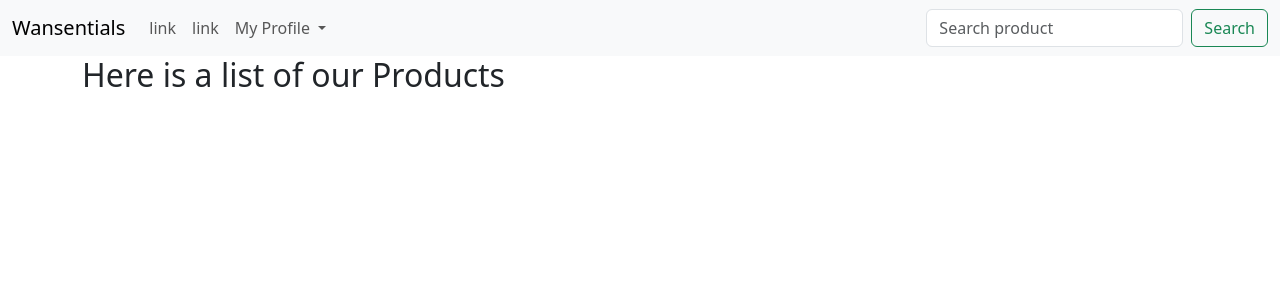
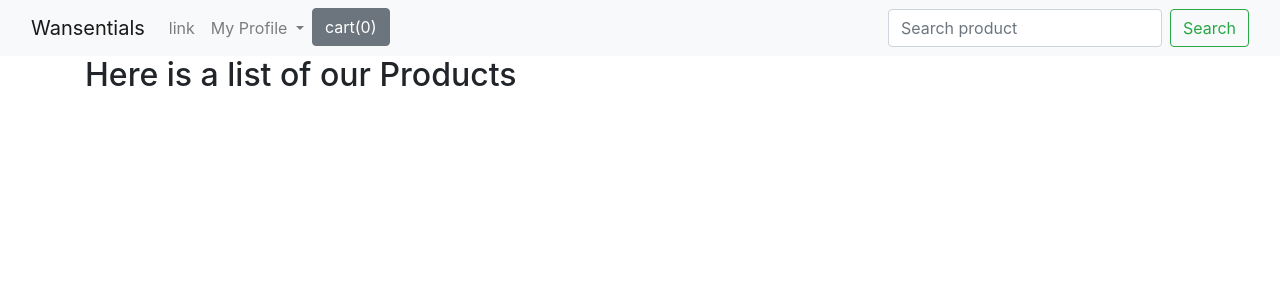
Before and after one commit to Angelamutyota/wansentials, a Django app: page / in a window 1280 px wide. Shown: the top 300 px of the page. Run offline with Django 3.2, Linux system fonts and the light colour scheme; data that the repository does not hold is empty; some libraries are stand-ins or nearby versions.

Commit message:
add checkout function

```diff
--- a/wansentials/settings.py
+++ b/wansentials/settings.py
@@ -38,6 +38,7 @@ INSTALLED_APPS = [
     'django.contrib.sessions',
     'django.contrib.messages',
     'django.contrib.staticfiles',
+    'bootstrap4',
     'bootstrap5',
     'wansentialsapp',
     'crispy_forms',
--- a/wansentialsapp/templates/base.html
+++ b/wansentialsapp/templates/base.html
@@ -1,3 +1,4 @@
+{% load bootstrap4 %}
 {% load bootstrap5 %}
 {% load static%}
 <!DOCTYPE html>
@@ -14,6 +15,8 @@
   {% block styles %}
     {% bootstrap_css %}
     <link rel="stylesheet" href="https://cdnjs.cloudflare.com/ajax/libs/font-awesome/4.7.0/css/font-awesome.min.css">
+    <link rel="stylesheet" href="https://maxcdn.bootstrapcdn.com/bootstrap/4.0.0/css/bootstrap.min.css" integrity="sha384-Gn5384xqQ1aoWXA+058RXPxPg6fy4IWvTNh0E263XmFcJlSAwiGgFAW/dAiS6JXm" crossorigin="anonymous">
+    <link href="https://cdn.jsdelivr.net/npm/bootstrap@5.0.2/dist/css/bootstrap.min.css" rel="stylesheet" integrity="sha384-EVSTQN3/azprG1Anm3QDgpJLIm9Nao0Yz1ztcQTwFspd3yD65VohhpuuCOmLASjC" crossorigin="anonymous">
     <link rel="stylesheet" href="{% static 'style.css'%}">
   {% endblock %}
 
@@ -25,11 +28,13 @@
 
 
     {% block scripts %}
-        <script src="https://ajax.googleapis.com/ajax/libs/jquery/3.2.1/jquery.min.js"></script>
-        <script
+    <script
         src="https://code.jquery.com/jquery-3.6.0.js"
         integrity="sha256-H+K7U5CnXl1h5ywQfKtSj8PCmoN9aaq30gDh27Xc0jk="
         crossorigin="anonymous"></script>
+      <script src="https://cdnjs.cloudflare.com/ajax/libs/popper.js/1.12.9/umd/popper.min.js" integrity="sha384-ApNbgh9B+Y1QKtv3Rn7W3mgPxhU9K/ScQsAP7hUibX39j7fakFPskvXusvfa0b4Q" crossorigin="anonymous"></script>
+      <script src="https://maxcdn.bootstrapcdn.com/bootstrap/4.0.0/js/bootstrap.min.js" integrity="sha384-JZR6Spejh4U02d8jOt6vLEHfe/JQGiRRSQQxSfFWpi1MquVdAyjUar5+76PVCmYl" crossorigin="anonymous"></script>
+      <script src="https://ajax.googleapis.com/ajax/libs/jquery/3.2.1/jquery.min.js"></script>
      {% bootstrap_javascript %}
     {% endblock %}
 </body>
--- a/wansentialsapp/templates/index.html
+++ b/wansentialsapp/templates/index.html
@@ -1,6 +1,16 @@
 {% extends 'base.html' %}
 {%load static%}
 {%block content%}
+<head>
+   <link rel="stylesheet" href="https://maxcdn.bootstrapcdn.com/bootstrap/4.0.0/css/bootstrap.min.css" integrity="sha384-Gn5384xqQ1aoWXA+058RXPxPg6fy4IWvTNh0E263XmFcJlSAwiGgFAW/dAiS6JXm" crossorigin="anonymous">
+   <script
+        src="https://code.jquery.com/jquery-3.6.0.js"
+        integrity="sha256-H+K7U5CnXl1h5ywQfKtSj8PCmoN9aaq30gDh27Xc0jk="
+        crossorigin="anonymous"></script>
+   <script src="https://cdnjs.cloudflare.com/ajax/libs/popper.js/1.12.9/umd/popper.min.js" integrity="sha384-ApNbgh9B+Y1QKtv3Rn7W3mgPxhU9K/ScQsAP7hUibX39j7fakFPskvXusvfa0b4Q" crossorigin="anonymous"></script>
+   <script src="https://maxcdn.bootstrapcdn.com/bootstrap/4.0.0/js/bootstrap.min.js" integrity="sha384-JZR6Spejh4U02d8jOt6vLEHfe/JQGiRRSQQxSfFWpi1MquVdAyjUar5+76PVCmYl" crossorigin="anonymous"></script>
+
+</head>
 <body>
     <div class="container">
    <h2>Here is a list of our Products</h2>
@@ -10,10 +20,10 @@
     <div class="card mb-4">
    <a href="{%url 'product' product.id%}"><img src="{{product.picture.url}}" class="card-img-top" alt="Image" width="250px" height="250px"></a>
    <div class="card-body">
-   <p class="card-title">{{product}}</p>
+   <p id="nm{{product.id}}" class="card-title">{{product.name}}</p>
    <p class="card-text">ksh. {{product.price}}</p>
 
-   <a class="btn btn-success"> Add to Cart</a>
+   <button id="{{product.id}}" class="btn atc btn-success"> Add to Cart</button>
   </div>
  </div>
 </div>
@@ -26,6 +36,42 @@
    if (localStorage.getItem('cart')==null){
       var cart = {};
    }
+   else {
+      cart = JSON.parse(localStorage.getItem('cart'));
+   }
+
+   $(document).on('click', '.atc', function(){
+      console.log("added to cart");
+      var item_id = this.id.toString();
+      console.log(item_id);
+
+      if(cart[item_id]!=undefined){
+         cart[item_id] = cart[item_id] + 1;
+      }
+
+      else{
+         cart[item_id] = 1;
+      }
+      console.log(cart);
+      localStorage.setItem('cart',JSON.stringify(cart));
+      document.getElementById("cart").innerHTML = "cart(" + Object.keys(cart).length + ")";
+   });
+
+  displayCart(cart);
+  function displayCart(cart){
+     var cartString = "";
+     cartString += "<h5>This is your cart</h5>";
+     var cartIndex = 1;
+     for(var x in cart){
+       cartIndex += cartIndex;
+       cartString += document.getElementById("nm"+x).innerHTML + "" + ":" +cart[x] + "</br>";
+       cartIndex += 1;
+     }
+
+     cartString += "<a href= '/checkout'><button class= 'btn btn-success' id = 'checkout'> checkout</button></a>";
+     document.getElementById("cart").setAttribute('data-content', cartString);
+     $('[data-toggle="popover"]').popover();
+   }
 </script>
 
 {% endblock %}
--- a/wansentialsapp/templates/navbar.html
+++ b/wansentialsapp/templates/navbar.html
@@ -1,3 +1,4 @@
+
 <nav class="navbar navbar-expand-lg navbar-light bg-light">
     <div class="container-fluid">
       <a class="navbar-brand" href="/">Wansentials</a>
@@ -9,24 +10,26 @@
           <li class="nav-item">
             <a class="nav-link" href="">link</a>
           </li>
-          <li class="nav-item">
-            <a class="nav-link" href="">link</a>
-          </li>
           <li class="nav-item dropdown">
             <a class="nav-link dropdown-toggle" href="#" id="navbarDropdown" role="button" data-bs-toggle="dropdown" aria-expanded="false">
                 My Profile
             </a>
             <ul class="dropdown-menu" aria-labelledby="navbarDropdown">
-              <li><a class="dropdown-item" href="{% url 'profile' %}">{{request.user }}</a></li>
+              <li><a  class="dropdown-item" href="{% url 'profile' %}">{{request.user }}</a></li>
               <li><a class="dropdown-item" href="{% url 'logout' %}">Logout</a></li>
             </ul>
           </li>
-
+          <li class="nav-item">
+            <button data-html="true" id="cart" type="button" class="btn btn-secondary" data-container="body" data-toggle="popover" data-placement="bottom" data-content="Vivamussagittis lacus vel augue laoreet rutrum faucibus.">
+            cart(0)
+           </button>
+          </li>
         </ul>
-        <form class="d-flex" role="search" action="{% url 'search_results' %}">
+        <form class="d-flex nav-right" role="search" action="{% url 'search_results' %}">
           <input class="form-control me-2" type="search" placeholder="Search product" aria-label="Search" name="product">
           <button class="btn btn-outline-success"  type="submit">Search</button>
         </form>
       </div>
     </div>
+
   </nav>
--- a/wansentialsapp/urls.py
+++ b/wansentialsapp/urls.py
@@ -14,6 +14,7 @@ urlpatterns = [
         path('updateprofile/', views.update_profile, name= 'updateprofile'),
         path('search/', views.search_results, name='search_results'),
         path('product/<int:id>/',views.product,name='product'),
+        path('checkout/', views.checkout, name= 'checkout'),
 
 
 ]
--- a/wansentialsapp/views.py
+++ b/wansentialsapp/views.py
@@ -105,3 +105,6 @@ def product(request, id):
         raise Http404()
 
     return render(request, "product.html", {"product":product})
+
+def checkout(request):
+    return render(request, 'checkout.html')
```
Also changed, not shown: wansentialsapp/templates/checkout.html (added, +29 -0 lines).
